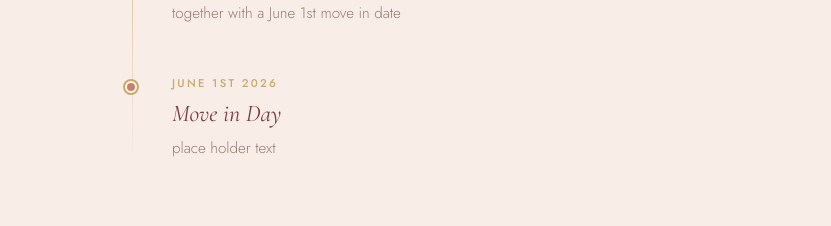
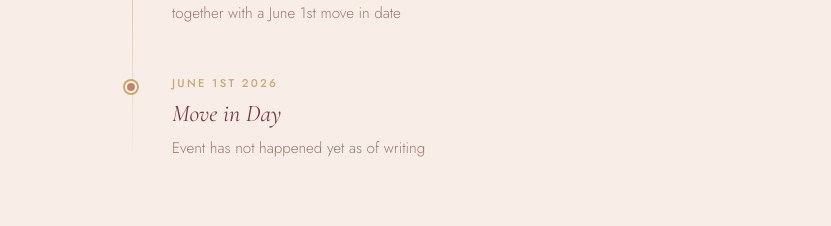
Before and after one commit to Meyer07/AnniversaryWebsite, a plain HTML site: page index.html in a window 1280 px wide. Shown: the part 5300-5526 px from the top of the page, without its empty margins (190-1021 px from the left). Drawn offline with nearby package versions, Linux system fonts and the light colour scheme.

Commit message:
changed one of the timeline events

```diff
--- a/index.html
+++ b/index.html
@@ -235,7 +235,7 @@
                     <div class="timeline-dot"></div>
                     <p class="timeline-date">June 1st 2026</p>
                     <h3 class="timeline-heading">Move in Day </h3>
-                    <p class="timeline-body">place holder text</p>
+                    <p class="timeline-body">Event has not happened yet as of writing</p>
                   </div>
 
               </div>
```
